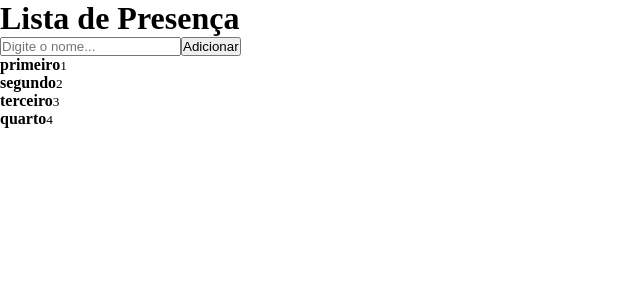
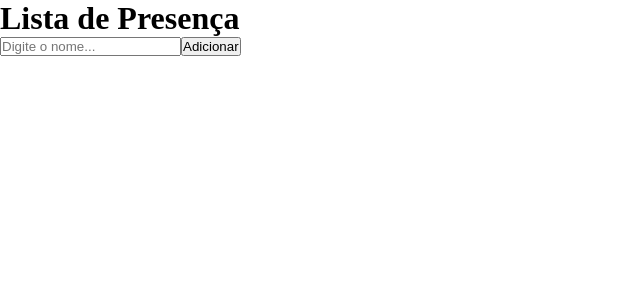
Before and after one commit to Ollem2000/react, a React (Vite) app in the folder listApp/: page / in a window 1280 px wide. Shown: the top 300 px of the page, without its empty margins (0-640 px from the left). Built offline with nearby package versions, Linux system fonts and the light colour scheme.

Commit message:
update immutable

```diff
--- a/listApp/src/components/Card/index.jsx
+++ b/listApp/src/components/Card/index.jsx
@@ -4,7 +4,7 @@ export function Card(card){
 	return(
 		<div>
 			<strong>{card.name}</strong>
-			<small>{card.city}</small>
+			<small>{card.time}</small>
 		</div>
 	)
 }
--- a/listApp/src/pages/home/index.jsx
+++ b/listApp/src/pages/home/index.jsx
@@ -4,18 +4,30 @@ import './style.css';
 import { Card } from '../../components/Card'
 
 export function Home(){
-	const [studentName, setStudentName] = useState();
+	const [studentName, setStudentName] = useState('');
+	const [students, setStudents] = useState([]);
+
+	function handleAddStudent(){
+		const newStudent = {
+			name: studentName,
+			time: new Date().toLocaleTimeString("pt-br", {
+				hour: '2-digit',
+				minute: '2-digit',
+				second: '2-digit',
+			})
+		}
+			setStudents(prevState => [...prevState, newStudent]);
+	}
 
 	return(
 		<div>
 			<h1>Lista de Presença</h1>
 			<input type="text" placeholder="Digite o nome..." onChange={e => setStudentName(e.target.value)}/>
-			<button>Adicionar {studentName}</button>
+			<button onClick={handleAddStudent}>Adicionar {studentName}</button>
 
-			<Card name="primeiro" city="1"/>
-			<Card name="segundo" city="2"/>
-			<Card name="terceiro" city="3"/>
-			<Card name="quarto" city="4"/>
+			{
+				students.map((students, index) => (<Card key={index} name={students.name} time={students.time}/>))
+			}
 		</div>
 	)
 }
```
